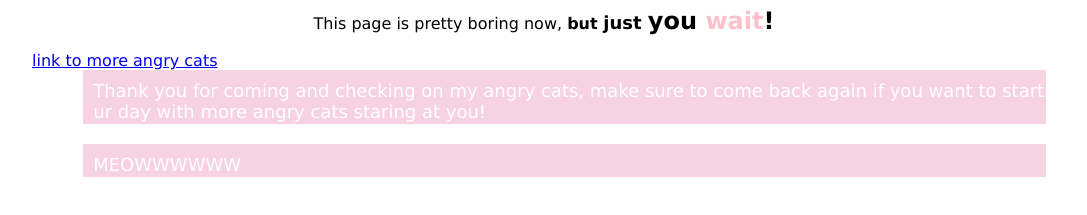
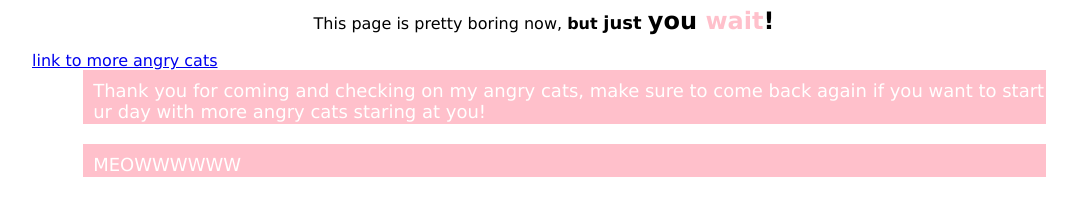
Before and after one commit to alicehann/alicehann.github.io, a plain HTML site: page index.html in a window 1280 px wide. Shown: the part 503-718 px from the top of the page, without its empty margins (96-1183 px from the left). Drawn offline with Linux system fonts and the light colour scheme.

Commit message:
Update style.css

```diff
--- a/style.css
+++ b/style.css
@@ -9,7 +9,7 @@ h1 {
 
 .problem {
     color: white;
-    background-color: #f7d2e2;
+    background-color: #FFC0CB;
     margin-left: 5%;
     margin-right: 10px;
     margin-bottom: 20px;
```
